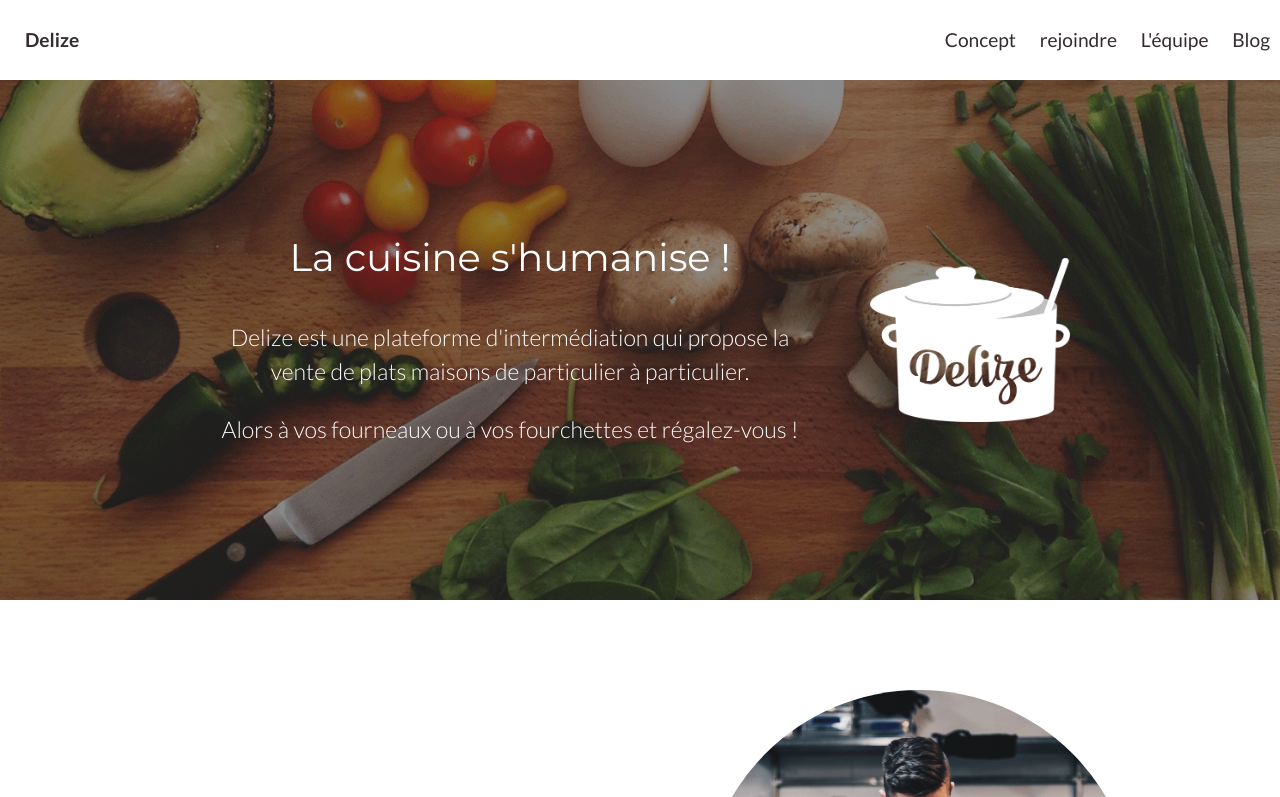
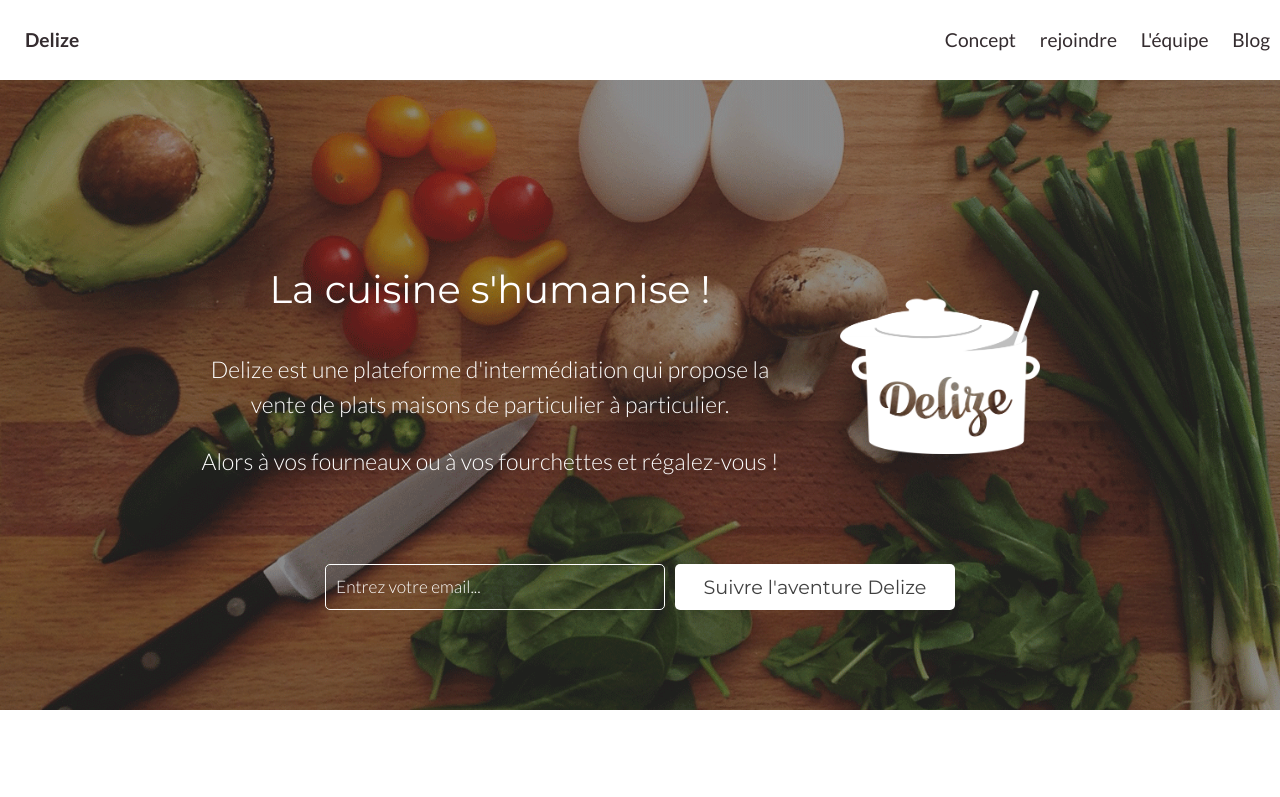
Before and after one commit to ThomasCharuel/delizeShowcaseWebsite, a website: page public/index.html in a window 1280 px wide. Shown: the top 797 px of the page. Drawn offline with Linux system fonts and the light colour scheme.

Commit message:
Hero block

```diff
--- a/public/index.html
+++ b/public/index.html
@@ -34,11 +34,20 @@
       <div class="concept">
         <div class="concept-img-mask"></div>
         <div class="contentWrapper">
-          <h1>La cuisine s'humanise !</h1>
-          <p>Delize est une plateforme d'intermédiation qui propose la vente de plats maisons de particulier à particulier.</p>
-          <p>Alors à vos fourneaux ou à vos fourchettes et régalez-vous !</p>
+          <div>
+            <h1>La cuisine s'humanise !</h1>
+            <p>Delize est une plateforme d'intermédiation qui propose la vente de plats maisons de particulier à particulier.</p>
+            <p>Alors à vos fourneaux ou à vos fourchettes et régalez-vous !</p>
+          </div>
+          <img src="img/logo_blanc.png" />
         </div>
-        <img src="img/logo_blanc.png" />
+
+        <div class="newsletterWrapper">
+          <form>
+            <input type="email" placeholder="Entrez votre email..."/>
+            <button class="btn btn-white" type="submit">Suivre l'aventure Delize</button>
+          </form>
+        </div>
       </div>
       <div class="detailedConceptWrapper">
         <div class="bloc cuisinierWrapper">
--- a/src/sass/components/_buttons.scss
+++ b/src/sass/components/_buttons.scss
@@ -23,3 +23,8 @@
 .btn-dark-blue{
   @include button-bg(lighten($dark-blue, 10%));
 }
+
+.btn-white{
+  @include button-bg(lighten(white, 10%));
+  color: lighten(black, 25%);
+}
--- a/src/sass/pages/_home.scss
+++ b/src/sass/pages/_home.scss
@@ -12,13 +12,13 @@
   position: relative;
 
   color: white;
-  display: flex;
-
-  justify-content: center;
-  align-items: center;
 
   padding: 100px 20px;
   text-align: center;
+
+  @media screen and (max-width: $sm-width){
+    padding: 40px 20px;
+  }
 
   .concept-img-mask{
     background-color: rgba(0,0,0,0.4);
@@ -29,27 +29,70 @@
     top: 0;
   }
 
-  img{
-    width: 200px;
-    margin: 30px;
-    position: relative;
-  }
-  .contentWrapper{
-    margin: 30px;
-    position: relative;
-  }
-  h1{
-    font-weight: 300;
-    margin-bottom: 40px;
-  }
   p{
     font-weight: 300;
     max-width: 600px;
     line-height: 150%;
     font-size: 1.2em;
   }
-  @media screen and (max-width: $sm-width){
-    padding: 40px 20px;
+
+  .contentWrapper{
+    margin: 60px 20px;
+    position: relative;
+    display: flex;
+    justify-content: center;
+    align-items: center;
+
+    h1{
+      font-weight: 300;
+      margin-bottom: 40px;
+    }
+    img{
+      width: 200px;
+      margin: 50px;
+    }
+  }
+
+  .newsletterWrapper{
+    position: relative;
+    form{
+      display: flex;
+      justify-content: center;
+    }
+    input{
+      width: 340px;
+      appearance: none;
+      box-sizing: border-box;
+      display: inline-block;
+      outline: 0;
+      font-family: 'Lato', sans-serif;
+      font-size: 0.9em;
+      font-weight: 300;
+      border-radius: 5px;
+      padding: 10px 10px;
+      border: solid 1px white;
+      color: white;
+      background: transparent;
+      transition-duration: 0.5s;
+      &::placeholder{
+        color: white;
+      }
+      &:focus{
+        color: lighten(black, 20%);
+        background: white;
+        &::placeholder{
+          color: lighten(black, 20%);
+        }
+      }
+    }
+
+    button{
+      width: 280px;
+      margin-left: 10px;
+      padding: 12px;
+      font-family: 'Montserrat';
+      font-weight: 300;
+    }
   }
 }
 
```
Also changed, not shown: public/style/home.css, readme.md.
